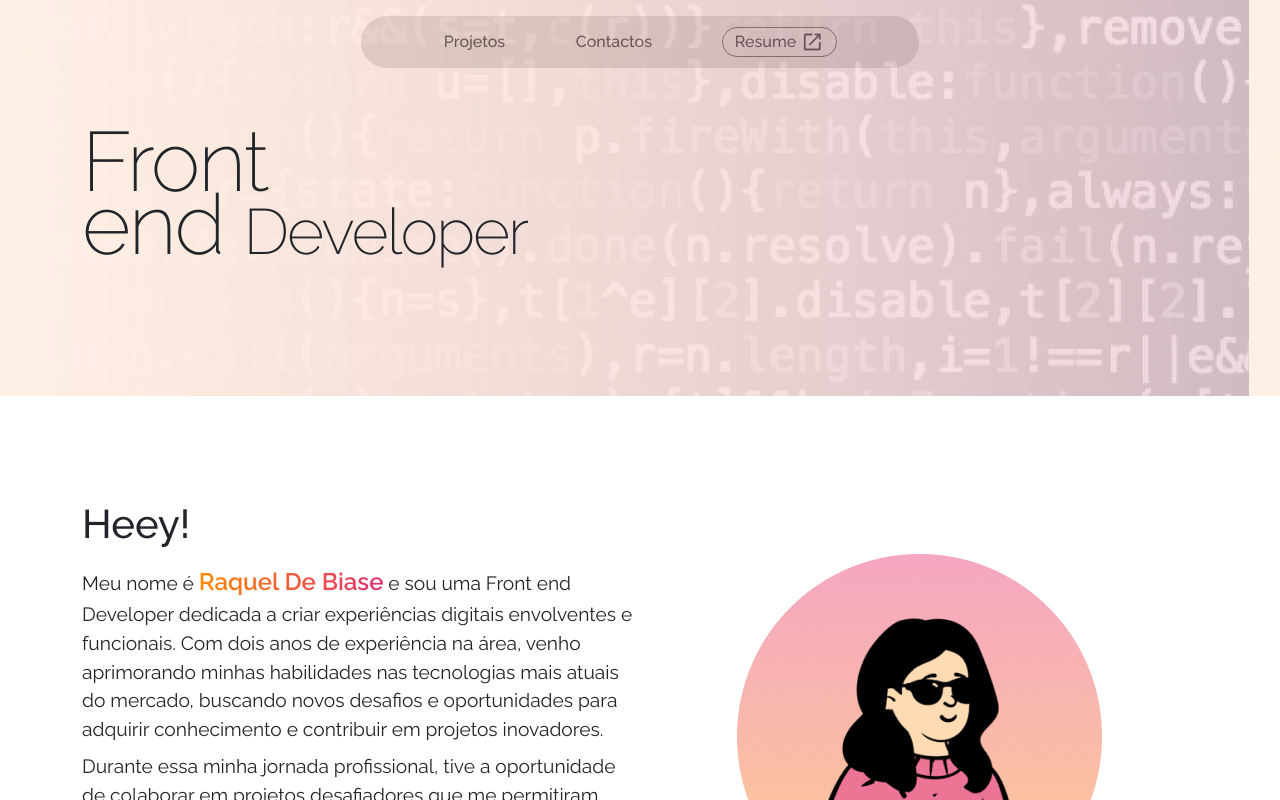
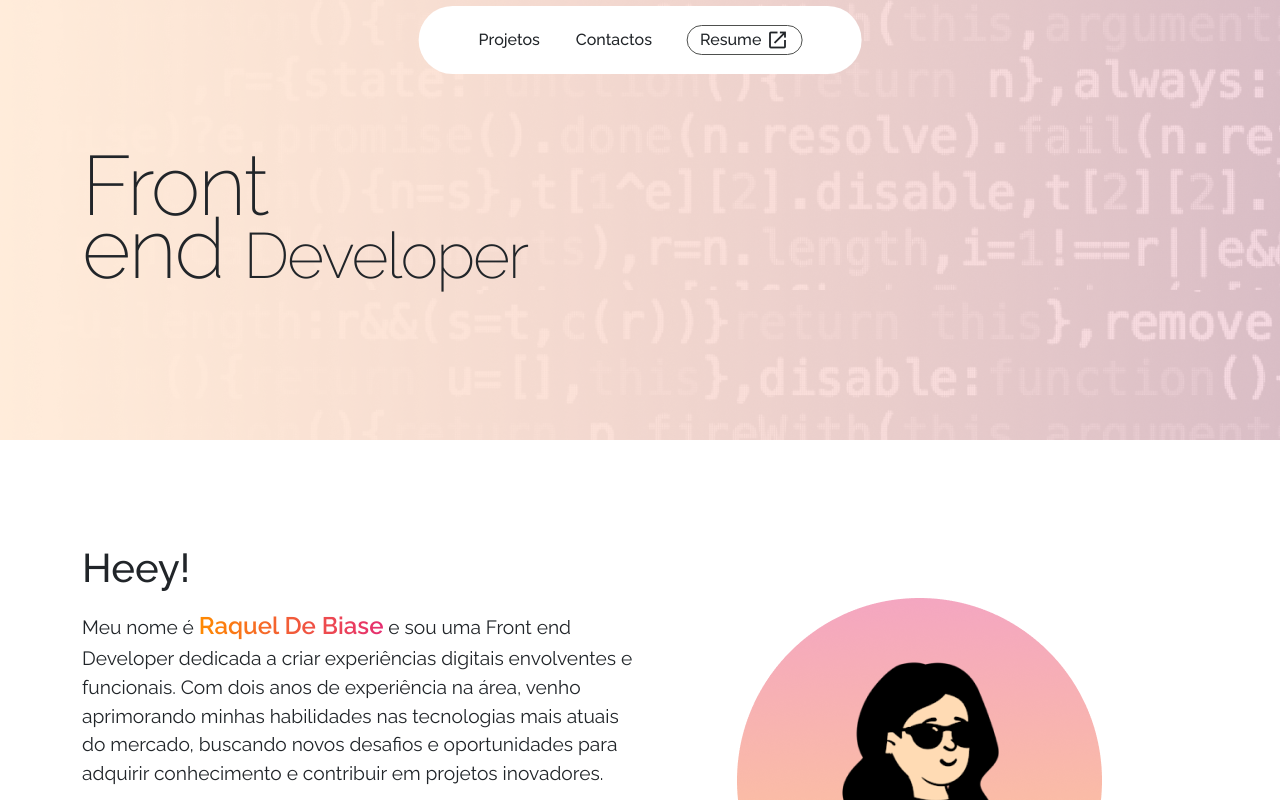
Before and after one commit to raqueldebiase/MeuWebsite, an Angular app: page / in a window 1280 px wide. Shown: the top 800 px of the page. Built offline with nearby package versions, Linux system fonts and the light colour scheme.

Commit message:
add positions hero

```diff
--- a/src/app/content/content.component.css
+++ b/src/app/content/content.component.css
@@ -1,7 +1,9 @@
 .inicial {
   background-image: url('../../assets/images/bgHero.png');
   background-size: contain;
-  height: 50vh;
+  height: 70vh;
+  position: relative;
+  z-index: 1;
   background-attachment: fixed;
   display: flex;
   align-items: center;
@@ -14,6 +16,7 @@
   font-family: 'Raleway', sans-serif;
   font-weight: 200;
   line-height: 75%;
+  margin-top: 120px;
 }
 
 .meuNome {
--- a/src/app/menu/menu.component.css
+++ b/src/app/menu/menu.component.css
@@ -1,8 +1,16 @@
 
 .menu-top {
   display: flex;
-  justify-content: space-between;
+  justify-content: center;
   align-items: center;
+  position: absolute;
+  z-index: 99999;
+  background-color: #FFF;
+  padding: 8px 30px;
+  border-radius:50px;
+  top: 5%;
+  left: 50%;
+  transform: translate(-50%, -50%);
 }
 
 .menu-top h1 {
@@ -15,11 +23,11 @@
   display: flex;
   justify-content: space-evenly;
   list-style: none;
-  background-color: #D9D9D9;
+  background-color: #FFF;
   padding: 12px 30px;
   border-radius:50px;
   align-items: center;
-  gap: 18px;
+  gap: 36px;
 }
 
 .menu-top .menu-top-list li {
--- a/src/app/menu/menu.component.html
+++ b/src/app/menu/menu.component.html
@@ -1,7 +1,7 @@
 <div class="container-fluid">
   <div class="container">
-    <div class="row mb-5 mt-3 d-flex justify-content-center menu-top ">
-      <nav class="col-12 col-sm-10 col-md-6">
+    <div class="row menu-top ">
+      <nav class="col-12 ">
         <ul class="menu-top-list">
           <li><a href="#projects">Projetos</a></li>
           <li><a href="#contacts">Contactos</a></li>
```
Also changed, not shown: src/assets/images/bgHero.png.
